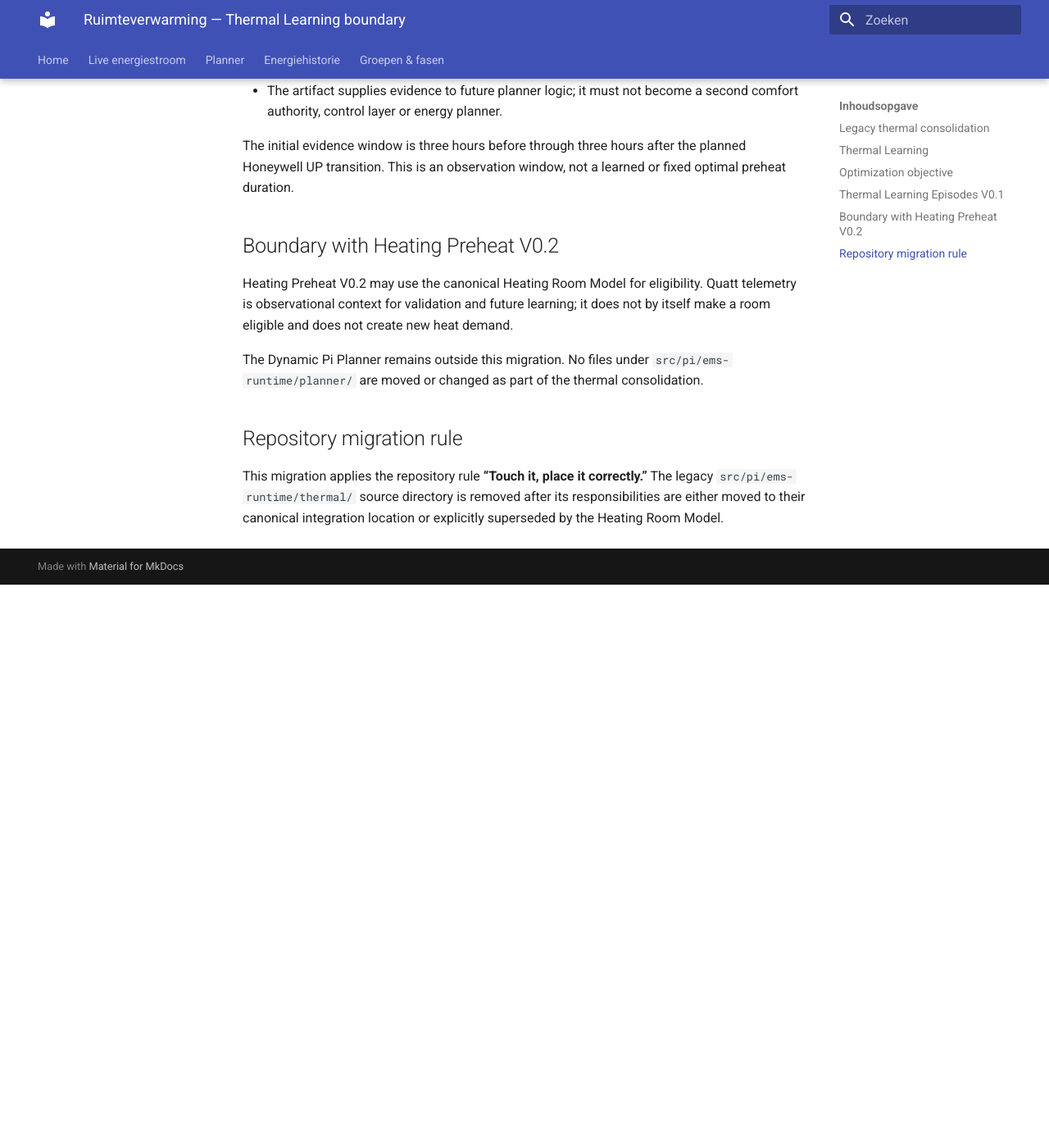
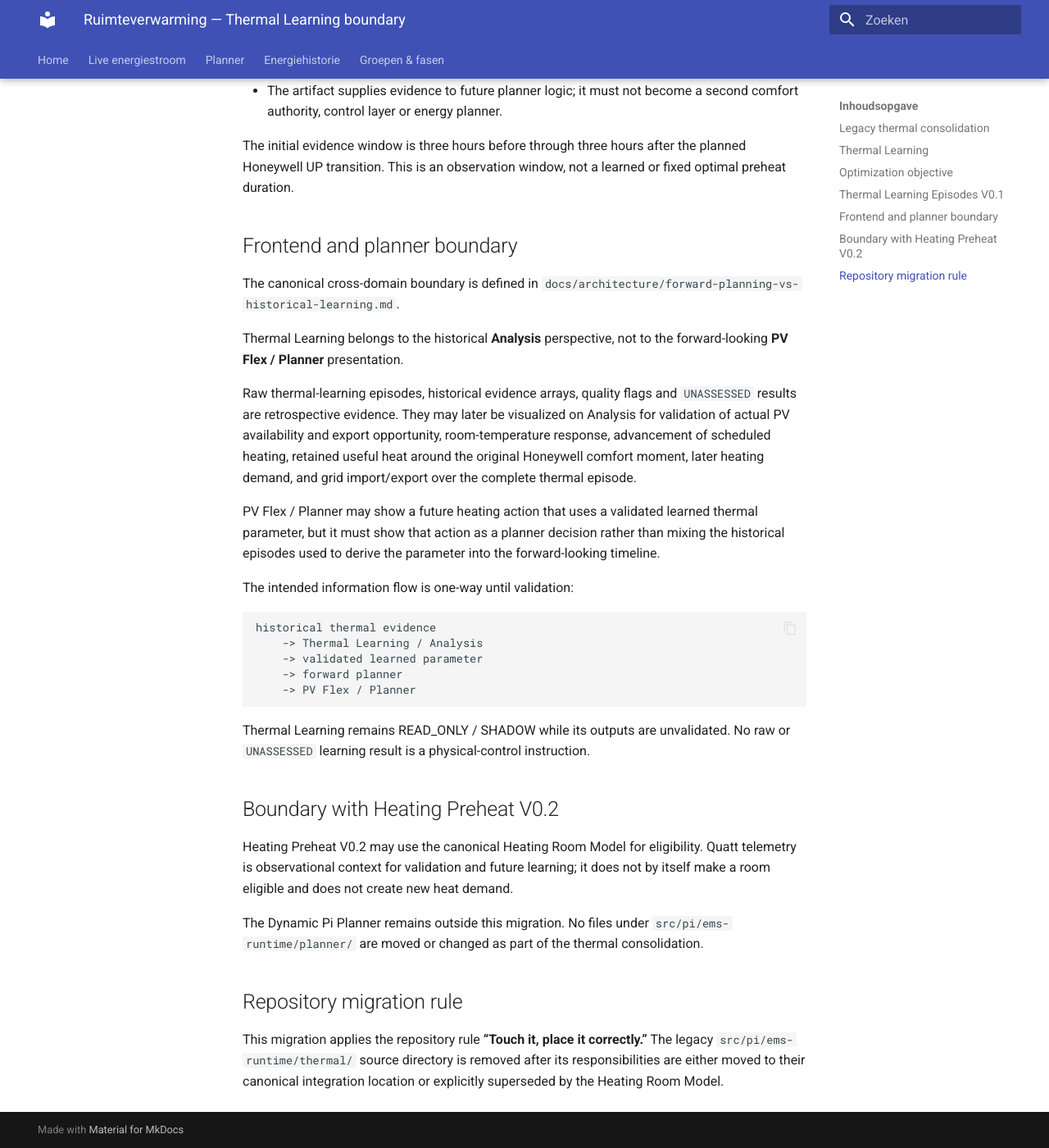
Before and after one commit to OnsKasteeltje/homey-energy-manual, an MkDocs documentation site: the page built from docs/components/space-heating-thermal-learning.md, in a window 1280 px wide and 1400 px high, scrolled down 3005 px. Shown: the whole window at 82% size. Built offline with MkDocs 1.6.1 and Material for MkDocs 9.7.7, drawn with Linux system fonts in a browser that asks for light colours; before the commit the page ends 3718 px from its top, so only the background shows below that.

Commit message:
heating: document learning and planner frontend boundary

````diff
--- a/docs/components/space-heating-thermal-learning.md
+++ b/docs/components/space-heating-thermal-learning.md
@@ -108,6 +108,28 @@ The initial evidence window is three hours before through three hours after the
 planned Honeywell UP transition. This is an observation window, not a learned
 or fixed optimal preheat duration.
 
+## Frontend and planner boundary
+
+The canonical cross-domain boundary is defined in `docs/architecture/forward-planning-vs-historical-learning.md`.
+
+Thermal Learning belongs to the historical **Analysis** perspective, not to the forward-looking **PV Flex / Planner** presentation.
+
+Raw thermal-learning episodes, historical evidence arrays, quality flags and `UNASSESSED` results are retrospective evidence. They may later be visualized on Analysis for validation of actual PV availability and export opportunity, room-temperature response, advancement of scheduled heating, retained useful heat around the original Honeywell comfort moment, later heating demand, and grid import/export over the complete thermal episode.
+
+PV Flex / Planner may show a future heating action that uses a validated learned thermal parameter, but it must show that action as a planner decision rather than mixing the historical episodes used to derive the parameter into the forward-looking timeline.
+
+The intended information flow is one-way until validation:
+
+```text
+historical thermal evidence
+    -> Thermal Learning / Analysis
+    -> validated learned parameter
+    -> forward planner
+    -> PV Flex / Planner
+```
+
+Thermal Learning remains READ_ONLY / SHADOW while its outputs are unvalidated. No raw or `UNASSESSED` learning result is a physical-control instruction.
+
 ## Boundary with Heating Preheat V0.2
 
 Heating Preheat V0.2 may use the canonical Heating Room Model for eligibility. Quatt telemetry is observational context for validation and future learning; it does not by itself make a room eligible and does not create new heat demand.
````
